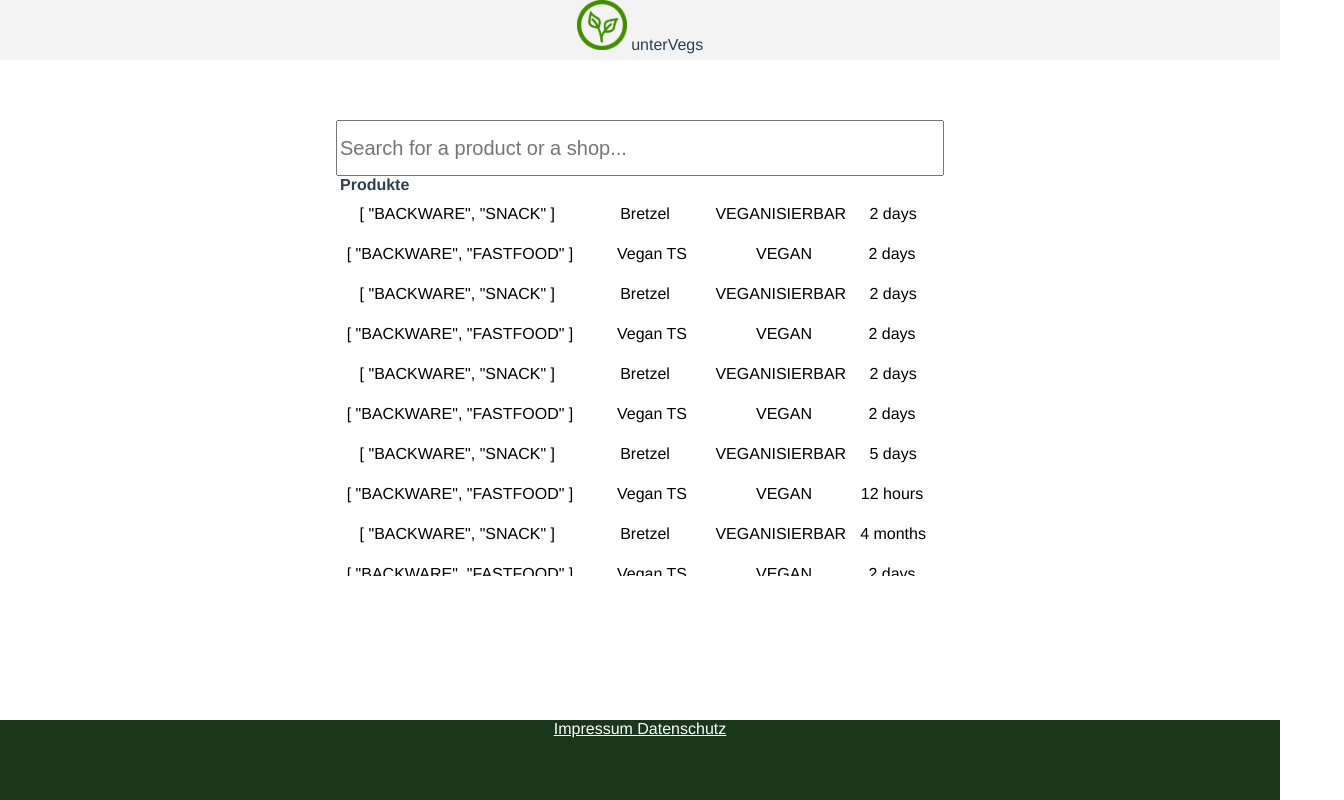
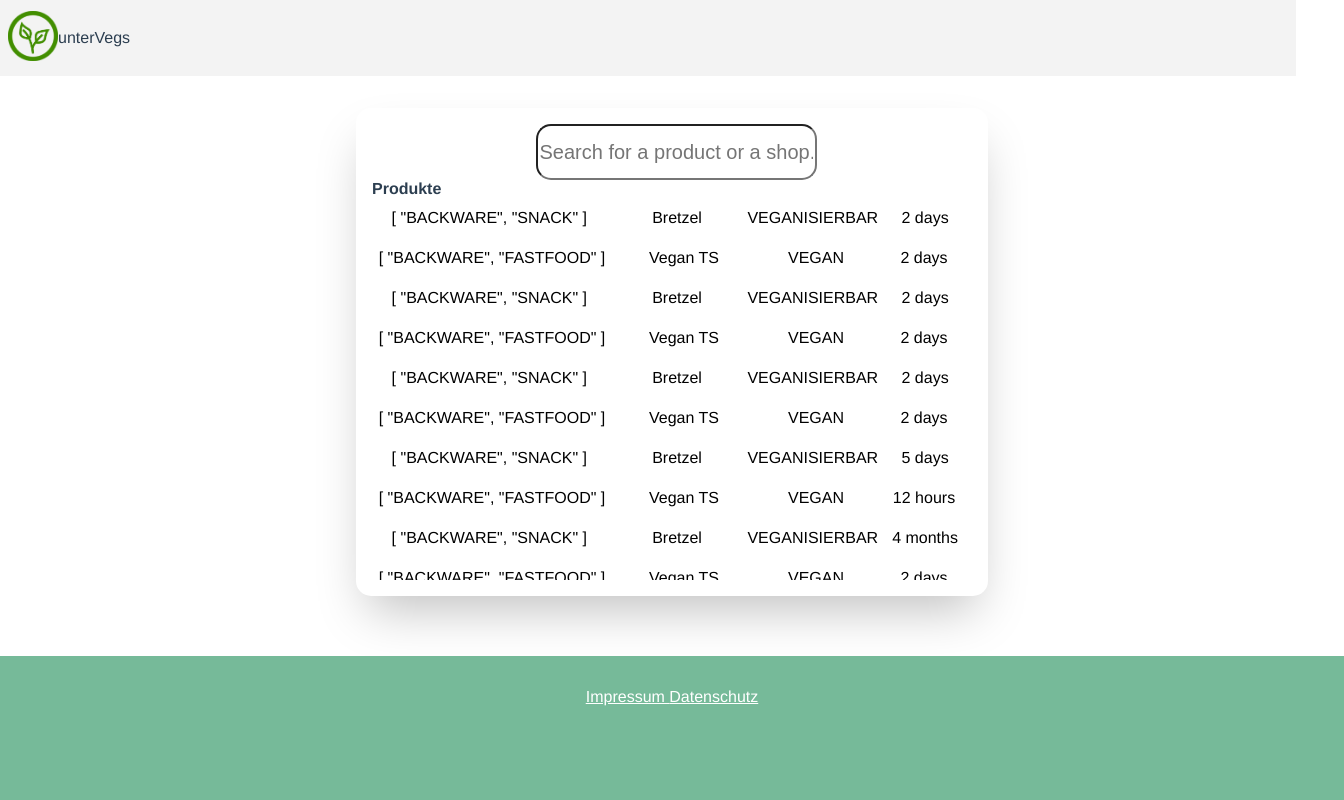
Before and after one commit to paul-schreiber/unterVegs, a Nuxt app: page / in a window 1280 px wide. Shown: the whole page, 1344 px wide, since content can reach past the window. Built offline with nearby package versions, Linux system fonts and the light colour scheme.

Commit message:
Add scss

```diff
--- a/app.vue
+++ b/app.vue
@@ -22,6 +22,6 @@ html, body {
 }
 
 .content-wrapper {
-  padding: 5vw;
+  padding: $sp-big;
 }
 </style>
--- /dev/null
+++ b/assets/scss/colors.scss
@@ -0,0 +1,4 @@
+$color-primary: #76BA99;
+$color-secondary: #ADCF9F;
+
+$color-font-light: white;
--- /dev/null
+++ b/assets/scss/fonts.scss
@@ -0,0 +1,9 @@
+$fs-tiny: 0.75rem;
+$fs-small: 0.875rem;
+$fs-normal: 1rem;
+$fs-medium: 1.25rem;
+$fs-large: 2rem;
+$fs-huge: 3.25rem;
+
+$fw-light: 350;
+$fw-bold: 600;
--- /dev/null
+++ b/assets/scss/main.scss
@@ -0,0 +1 @@
+@import 'colors','spacing','fonts';
--- /dev/null
+++ b/assets/scss/spacing.scss
@@ -0,0 +1,6 @@
+$sp-tiny: 4px;
+$sp-small: 8px;
+$sp-medium: 16px;
+$sp-big: 32px;
+$sp-large: 64px;
+$sp-huge: 96px;
--- a/components/NavigationBar.vue
+++ b/components/NavigationBar.vue
@@ -19,6 +19,9 @@ nav {
   width: 100%;
   height: 60px;
   background-color: rgb(243, 243, 243);
+  padding: $sp-small;
+  display: flex;
+  align-items: center;
 
   img {
       width: 50px;
--- a/components/PageFooter.vue
+++ b/components/PageFooter.vue
@@ -17,12 +17,15 @@ export default {
   position: absolute;
   bottom: 0;
   width: 100%;
-  background-color: rgb(27, 55, 27);
+  background-color: $color-primary;
   height: 10vh;
-  color: white;
+  color: $color-font-light;
+  padding: $sp-big;
+
 
   a {
-    color: white;
+    color: $color-font-light;
+    ;
   }
 }
 </style>
--- a/components/ProductSearch.vue
+++ b/components/ProductSearch.vue
@@ -1,9 +1,13 @@
 <template>
-  <div class="search-container">
-    <input v-model="searchTerm" placeholder="Search for a product or a shop..." />
-    <div class="search-results">
-      <ResultBlock :results="filteredProducts" title='Produkte' v-if="filteredProducts.length != 0" />
-      <ResultBlock :results="shops" title='Shops' v-if="shops.length != 0" />
+  <div class="content-wrapper">
+    <div class="search-container">
+      <header>
+        <input v-model="searchTerm" placeholder="Search for a product or a shop..." class="search-field" />
+      </header>
+      <div class="search-results">
+        <ResultBlock :results="filteredProducts" title='Produkte' v-if="filteredProducts.length != 0" />
+        <ResultBlock :results="shops" title='Shops' v-if="shops.length != 0" />
+      </div>
     </div>
   </div>
 </template>
@@ -35,15 +39,27 @@ export default defineComponent({
 </script>
 
 <style lang="scss" scoped>
+.content-wrapper {
+  display: flex;
+  width: 100%;
+  align-items: center;
+  justify-content: center;
+}
+
 .search-container {
-  margin-top: 60px;
   display: flex;
   flex-direction: column;
   align-items: center;
+  justify-content: center;
+  box-shadow: rgba(0, 0, 0, 0.25) 0px 25px 50px -12px;
+  width: 600px;
+  border-radius: 15px;
+  padding: $sp-medium;
 
-  input {
-    width: 600px;
+  .search-field {
+    width: 100%;
     height: 50px;
+    border-radius: 15px;
     font-size: 20px;
   }
 
--- a/nuxt.config.ts
+++ b/nuxt.config.ts
@@ -2,6 +2,15 @@ import { defineNuxtConfig } from 'nuxt'
 
 // https://v3.nuxtjs.org/api/configuration/nuxt.config
 export default defineNuxtConfig({
+    vite: {
+        css: {
+            preprocessorOptions: {
+                scss: {
+                    additionalData: '@import "@/assets/scss/main.scss";',
+                },
+            },
+        }
+    },
     target: 'static',
     typescript: {
         typeCheck: true
```
Also changed, not shown: 1 other file (tests, documents, lock files or other folders).
